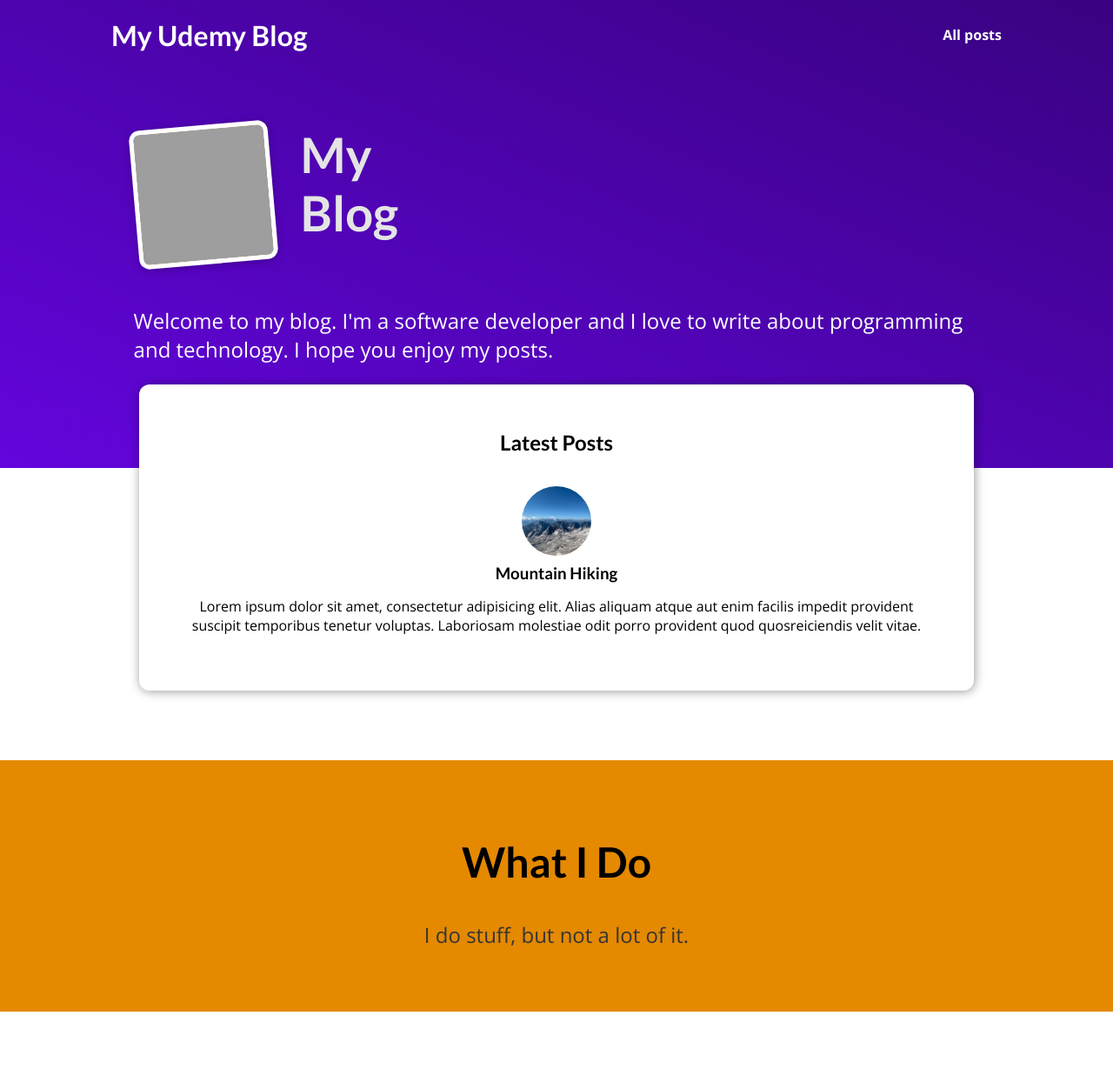
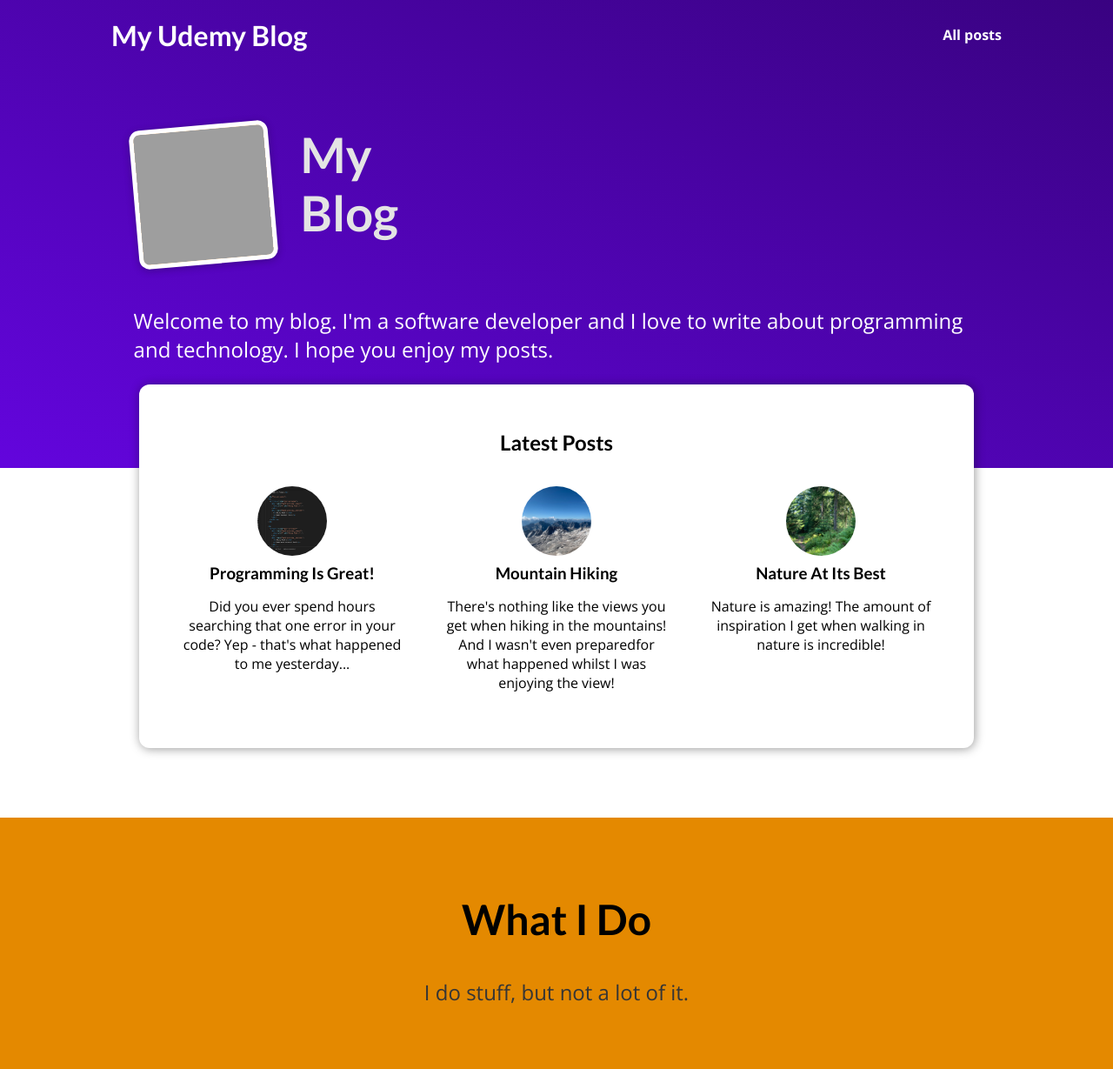
Before and after one commit to mcampbell/udemy-django, a Django app: page /blog/ in a window 1280 px wide. Shown: the whole page at 87% size. Before the commit the page ends 1163 px from the top, so only its background shows below. Run offline with Django 5.2, Linux system fonts and the light colour scheme; grey boxes are pictures that could not be loaded.

Commit message:
Template fun
- hardcoded blog data in a view
+ hardcoded dynamic data in a list
= changed template to iterate and use list data

```diff
--- a/my_site/blog/templates/blog/includes/post-preview.html
+++ b/my_site/blog/templates/blog/includes/post-preview.html
@@ -1,14 +1,12 @@
 {% load static %}
 <li>
     <article class="post">
-        <a href="{% url "post_detail" slug="the-mountains" %}">
-            <img src="{% static "blog/images/mountains.jpg" %}" alt="Mountain Hiking">
+        <a href="{% url "post_detail" slug=post.slug %}">
+            <img src="{% static "blog/images/"|add:post.image %}" alt="{{ post.title }}">
             <div class="post__content">
-                <h3>Mountain Hiking</h3>
+                <h3>{{ post.title }}</h3>
                 <p>
-                    Lorem ipsum dolor sit amet, consectetur adipisicing elit. Alias aliquam atque aut enim facilis
-                    impedit provident suscipit temporibus tenetur voluptas. Laboriosam molestiae odit
-                    porro provident quod quosreiciendis velit vitae.
+                    {{ post.excerpt }}
                 </p>
             </div>
         </a>
--- a/my_site/blog/templates/blog/index.html
+++ b/my_site/blog/templates/blog/index.html
@@ -25,7 +25,9 @@
     <section id="latest-posts">
         <h2>Latest Posts</h2>
         <ul>
-            {% include "blog/includes/post-preview.html" %}
+            {% for post in posts %}
+                {% include "blog/includes/post-preview.html" %}
+            {% endfor %}
         </ul>
     </section>
 
--- a/my_site/blog/views.py
+++ b/my_site/blog/views.py
@@ -1,10 +1,86 @@
 from django.http import HttpRequest, HttpResponse
 from django.shortcuts import render
+from datetime import date
+
+posts = [
+    {
+        "slug": "hike-in-the-mountains",
+        "image": "mountains.jpg",
+        "author": "Maximilian",
+        "date": date(2021, 7, 21),
+        "title": "Mountain Hiking",
+        "excerpt": (
+            "There's nothing like the views you get when hiking in the mountains! And I wasn't even prepared"
+            "for what happened whilst I was enjoying the view!"
+        ),
+        "content": f"""
+          On {date(2021, 7, 21)}, Lorem ipsum dolor sit amet consectetur adipisicing elit. Officiis nobis
+          aperiam est praesentium, quos iste consequuntur omnis exercitationem quam
+          velit labore vero culpa ad mollitia? Quis architecto ipsam nemo. Odio.
+
+          Lorem ipsum dolor sit amet consectetur adipisicing elit. Officiis nobis
+          aperiam est praesentium, quos iste consequuntur omnis exercitationem quam
+          velit labore vero culpa ad mollitia? Quis architecto ipsam nemo. Odio.
+
+          Lorem ipsum dolor sit amet consectetur adipisicing elit. Officiis nobis
+          aperiam est praesentium, quos iste consequuntur omnis exercitationem quam
+          velit labore vero culpa ad mollitia? Quis architecto ipsam nemo. Odio.
+        """,
+    },
+    {
+        "slug": "programming-is-fun",
+        "image": "coding.jpg",
+        "author": "Maximilian",
+        "date": date(2022, 3, 10),
+        "title": "Programming Is Great!",
+        "excerpt": "Did you ever spend hours searching that one error in your code? Yep - that's what happened to me yesterday...",
+        "content": f"""
+          On {date(2022, 3, 10)}, Lorem ipsum dolor sit amet consectetur adipisicing elit. Officiis nobis
+          aperiam est praesentium, quos iste consequuntur omnis exercitationem quam
+          velit labore vero culpa ad mollitia? Quis architecto ipsam nemo. Odio.
+
+          Lorem ipsum dolor sit amet consectetur adipisicing elit. Officiis nobis
+          aperiam est praesentium, quos iste consequuntur omnis exercitationem quam
+          velit labore vero culpa ad mollitia? Quis architecto ipsam nemo. Odio.
+
+          Lorem ipsum dolor sit amet consectetur adipisicing elit. Officiis nobis
+          aperiam est praesentium, quos iste consequuntur omnis exercitationem quam
+          velit labore vero culpa ad mollitia? Quis architecto ipsam nemo. Odio.
+        """,
+    },
+    {
+        "slug": "into-the-woods",
+        "image": "woods.jpg",
+        "author": "Maximilian",
+        "date": date(2020, 8, 5),
+        "title": "Nature At Its Best",
+        "excerpt": "Nature is amazing! The amount of inspiration I get when walking in nature is incredible!",
+        "content": f"""
+          On {date(2020, 8, 5)}, Lorem ipsum dolor sit amet consectetur adipisicing elit. Officiis nobis
+          aperiam est praesentium, quos iste consequuntur omnis exercitationem quam
+          velit labore vero culpa ad mollitia? Quis architecto ipsam nemo. Odio.
+
+          Lorem ipsum dolor sit amet consectetur adipisicing elit. Officiis nobis
+          aperiam est praesentium, quos iste consequuntur omnis exercitationem quam
+          velit labore vero culpa ad mollitia? Quis architecto ipsam nemo. Odio.
+
+          Lorem ipsum dolor sit amet consectetur adipisicing elit. Officiis nobis
+          aperiam est praesentium, quos iste consequuntur omnis exercitationem quam
+          velit labore vero culpa ad mollitia? Quis architecto ipsam nemo. Odio.
+        """,
+    },
+]
+
+
+def get_date(post):
+    return post['date']
 
 
 # Create your views here.
 def welcome(request: HttpRequest) -> HttpResponse:
-    return render(request, "blog/index.html")
+    sorted_posts = sorted(posts, key=get_date, reverse=True)
+    latest_posts = sorted_posts[-3:] # last 3 posts, since we sorted by date ascending.
+    return render(request, "blog/index.html", {"posts": latest_posts})
 
 
 def post_list(request: HttpRequest) -> HttpResponse:
```
